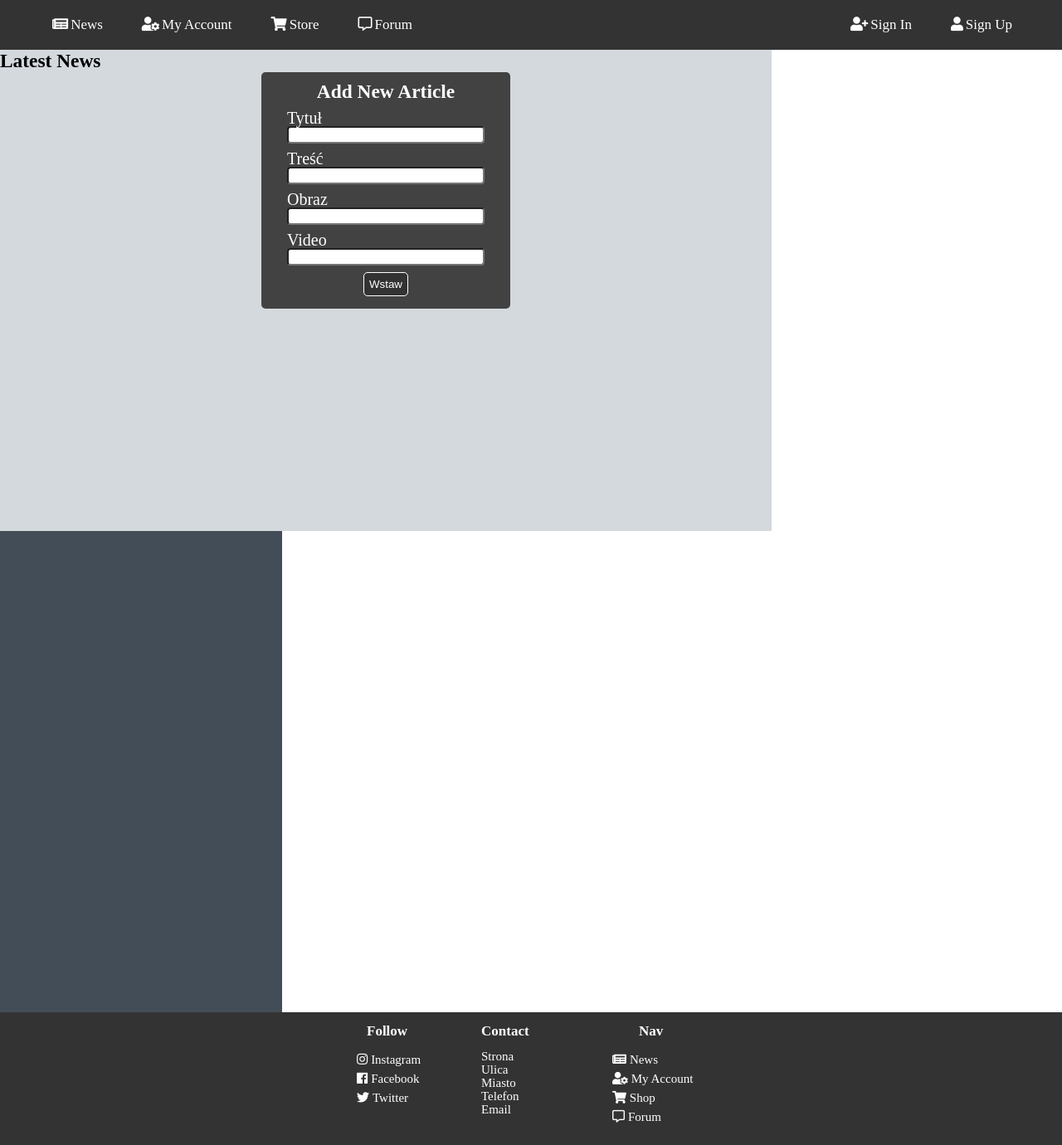
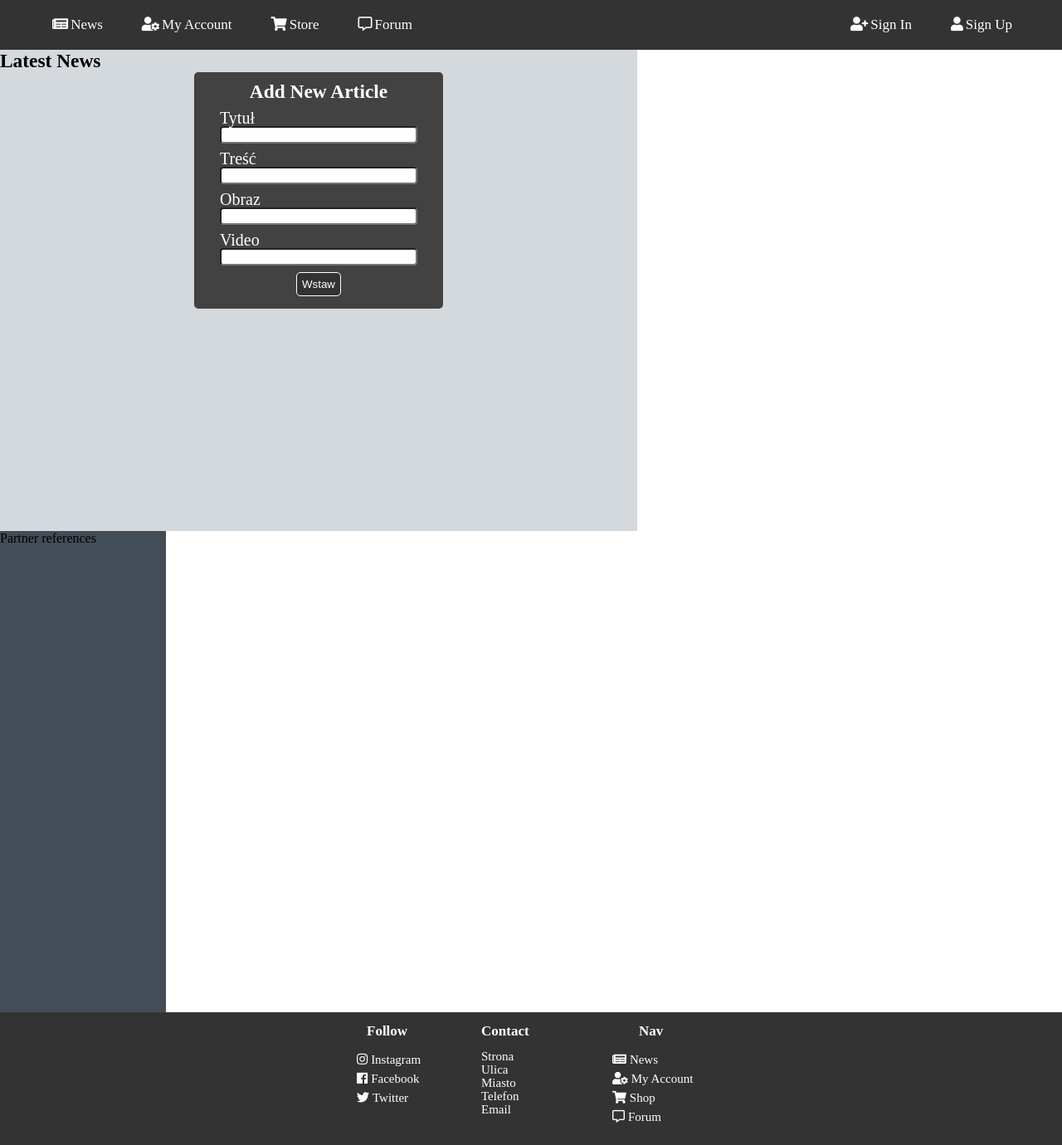
Before and after one commit to Przeklin/Website-Project, a PHP site: page / in a window 1280 px wide; the page is wider, and only the part inside the window is pictured. Shown: that part at 83% size. Run offline with PHP 8.4, Linux system fonts and the light colour scheme; data that the repository does not hold is empty; some libraries are stand-ins or nearby versions.

Commit message:
19.12.2018

```diff
--- a/css/core.css
+++ b/css/core.css
@@ -51,14 +51,14 @@ body {
   overflow-x: hidden; }
 
 .aside {
-  width: 340px;
+  width: 200px;
   background-color: #434d57;
   position: relative;
   min-height: calc(100vh - 60px - 160px); }
 
 .content-wrapper {
   position: relative;
-  width: calc(100vw - 350px);
+  width: 60%;
   background-color: #d4d9de;
   font-size: 20px;
   text-align: left;
--- a/index.php
+++ b/index.php
@@ -57,8 +57,9 @@
 	</div>
 
 		<div class="aside">
+			Partner references
 			</div>
-		<div  class="loginPanelRight">
+	 <div  class="loginPanelRight">
 			<form class="form" id="loginfrom">
 					<div class="field">
 						<label style="cursor: default;">Nickname</label>
--- a/style/main.scss
+++ b/style/main.scss
@@ -4,7 +4,8 @@ body {
 }
 .aside
 {
-	width: 340px;
+
+	width: 200px;
 	background-color:$asidePanelColor;
 	position: relative;
 	min-height: calc(100vh - 60px - 160px);
@@ -12,7 +13,7 @@ body {
 .content-wrapper
 {
 	position: relative;
-	width: calc(100vw - 350px);
+	width: 60%;
 	background-color:$leftPanelColor;
 	font-size:20px;
 	text-align:left;
```
